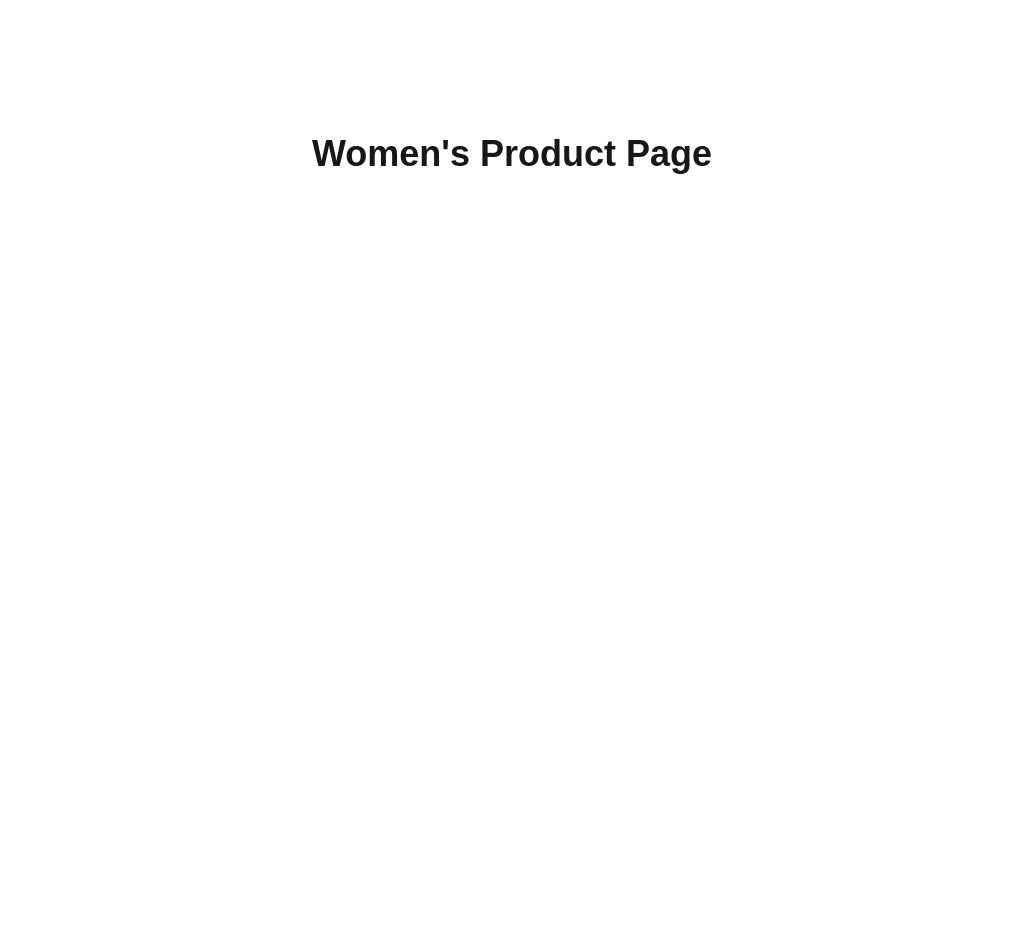
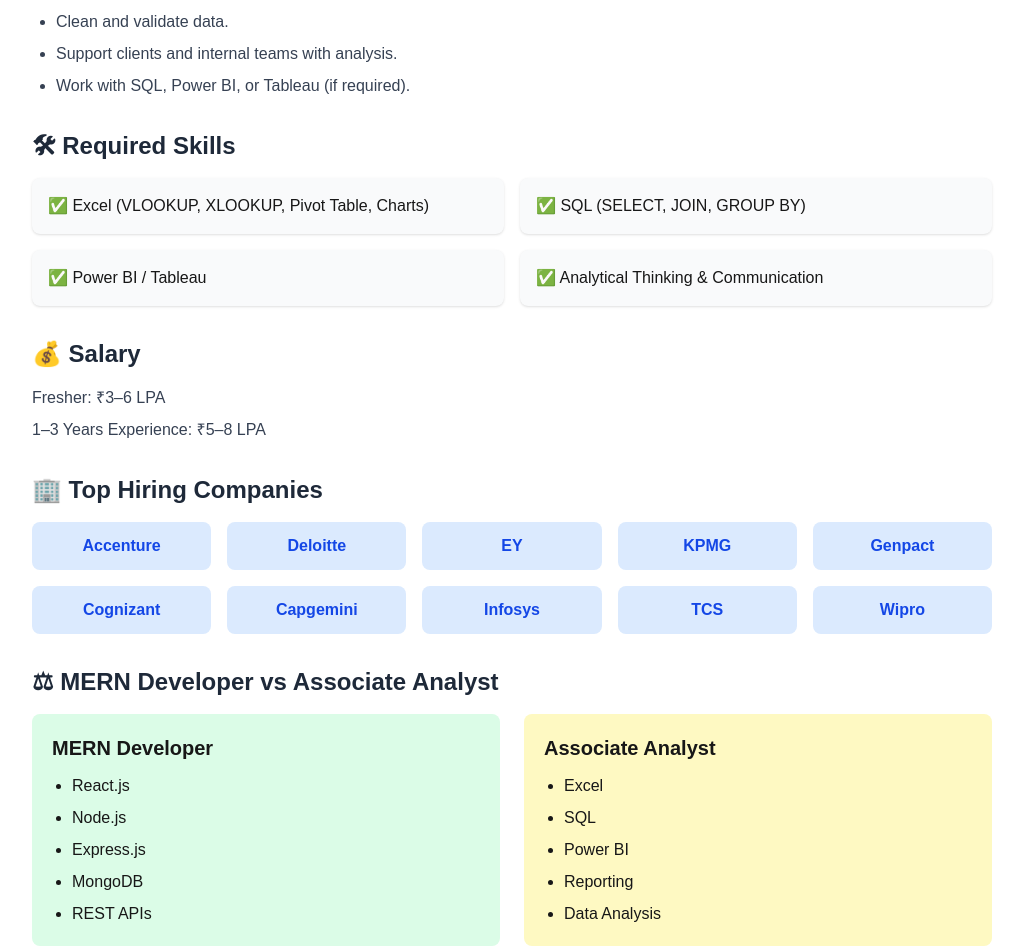
Before and after one commit to Himanshu-Gupta0007/fullstack-framework, a Next.js app: page /product/women in a window 1280 px wide. Shown: the part 363-1312 px from the top of the page, without its empty margins (128-1151 px from the left). Before the commit the page ends 917 px from the top, so only its background shows below. Built offline with nearby package versions, Linux system fonts and the light colour scheme.

Commit message:
Associate Analyst 📋 Job Responsibilities

```diff
--- a/app/product/women/page.tsx
+++ b/app/product/women/page.tsx
@@ -1,11 +1,129 @@
-import React from 'react'
+const Page = () => {
+  return (
+    <div className="min-h-screen bg-gray-100 py-10 px-6">
+      <div className="max-w-5xl mx-auto bg-white rounded-xl shadow-lg p-8">
+        <h1 className="text-4xl font-bold text-center text-blue-600 mb-8">
+          Associate Analyst
+        </h1>
 
-const page = () => {
-  return (
-    <div className="min-h-screen flex items-center justify-center">
-      <h1 className="text-4xl font-bold">Women's Product Page</h1>
+        {/* Job Responsibilities */}
+        <section className="mb-8">
+          <h2 className="text-2xl font-semibold mb-4 text-gray-800">
+            📋 Job Responsibilities
+          </h2>
+
+          <ul className="list-disc pl-6 space-y-2 text-gray-700">
+            <li>Analyze data using Microsoft Excel.</li>
+            <li>Create reports and dashboards.</li>
+            <li>Clean and validate data.</li>
+            <li>Support clients and internal teams with analysis.</li>
+            <li>Work with SQL, Power BI, or Tableau (if required).</li>
+          </ul>
+        </section>
+
+        {/* Skills */}
+        <section className="mb-8">
+          <h2 className="text-2xl font-semibold mb-4 text-gray-800">
+            🛠 Required Skills
+          </h2>
+
+          <div className="grid md:grid-cols-2 gap-4">
+            <div className="bg-gray-50 p-4 rounded-lg shadow">
+              ✅ Excel (VLOOKUP, XLOOKUP, Pivot Table, Charts)
+            </div>
+
+            <div className="bg-gray-50 p-4 rounded-lg shadow">
+              ✅ SQL (SELECT, JOIN, GROUP BY)
+            </div>
+
+            <div className="bg-gray-50 p-4 rounded-lg shadow">
+              ✅ Power BI / Tableau
+            </div>
+
+            <div className="bg-gray-50 p-4 rounded-lg shadow">
+              ✅ Analytical Thinking & Communication
+            </div>
+          </div>
+        </section>
+
+        {/* Salary */}
+        <section className="mb-8">
+          <h2 className="text-2xl font-semibold mb-4 text-gray-800">
+            💰 Salary
+          </h2>
+
+          <div className="space-y-2 text-gray-700">
+            <p>Fresher: ₹3–6 LPA</p>
+            <p>1–3 Years Experience: ₹5–8 LPA</p>
+          </div>
+        </section>
+
+        {/* Top Hiring Companies */}
+        <section className="mb-8">
+          <h2 className="text-2xl font-semibold mb-4 text-gray-800">
+            🏢 Top Hiring Companies
+          </h2>
+
+          <div className="grid grid-cols-2 md:grid-cols-5 gap-4">
+            {[
+              "Accenture",
+              "Deloitte",
+              "EY",
+              "KPMG",
+              "Genpact",
+              "Cognizant",
+              "Capgemini",
+              "Infosys",
+              "TCS",
+              "Wipro",
+            ].map((company) => (
+              <div
+                key={company}
+                className="bg-blue-100 text-blue-700 font-semibold rounded-lg p-3 text-center"
+              >
+                {company}
+              </div>
+            ))}
+          </div>
+        </section>
+
+        {/* MERN vs Associate Analyst */}
+        <section>
+          <h2 className="text-2xl font-semibold mb-4 text-gray-800">
+            ⚖ MERN Developer vs Associate Analyst
+          </h2>
+
+          <div className="grid md:grid-cols-2 gap-6">
+            <div className="bg-green-100 rounded-lg p-5">
+              <h3 className="font-bold text-xl mb-3">MERN Developer</h3>
+
+              <ul className="list-disc pl-5 space-y-2">
+                <li>React.js</li>
+                <li>Node.js</li>
+                <li>Express.js</li>
+                <li>MongoDB</li>
+                <li>REST APIs</li>
+              </ul>
+            </div>
+
+            <div className="bg-yellow-100 rounded-lg p-5">
+              <h3 className="font-bold text-xl mb-3">
+                Associate Analyst
+              </h3>
+
+              <ul className="list-disc pl-5 space-y-2">
+                <li>Excel</li>
+                <li>SQL</li>
+                <li>Power BI</li>
+                <li>Reporting</li>
+                <li>Data Analysis</li>
+              </ul>
+            </div>
+          </div>
+        </section>
+      </div>
     </div>
-  )
-}
+  );
+};
 
-export default page
+export default Page;
```
